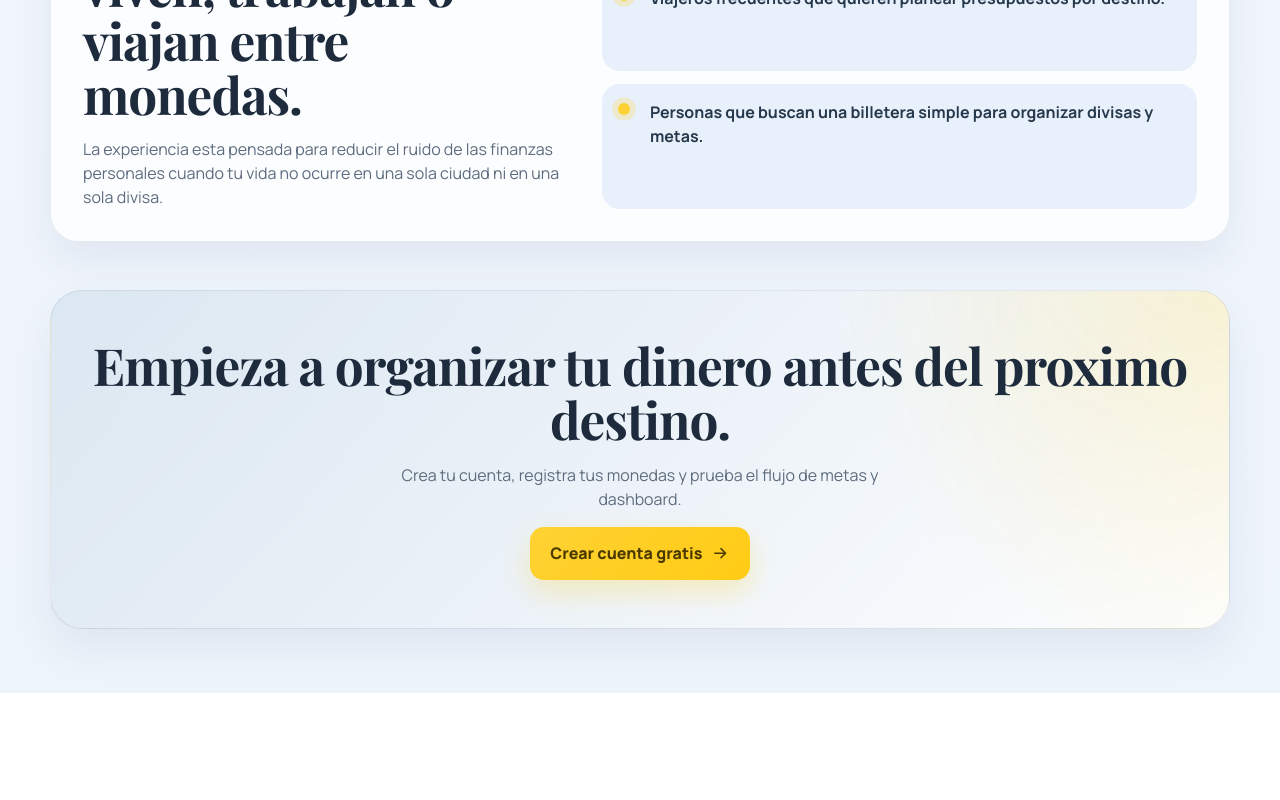
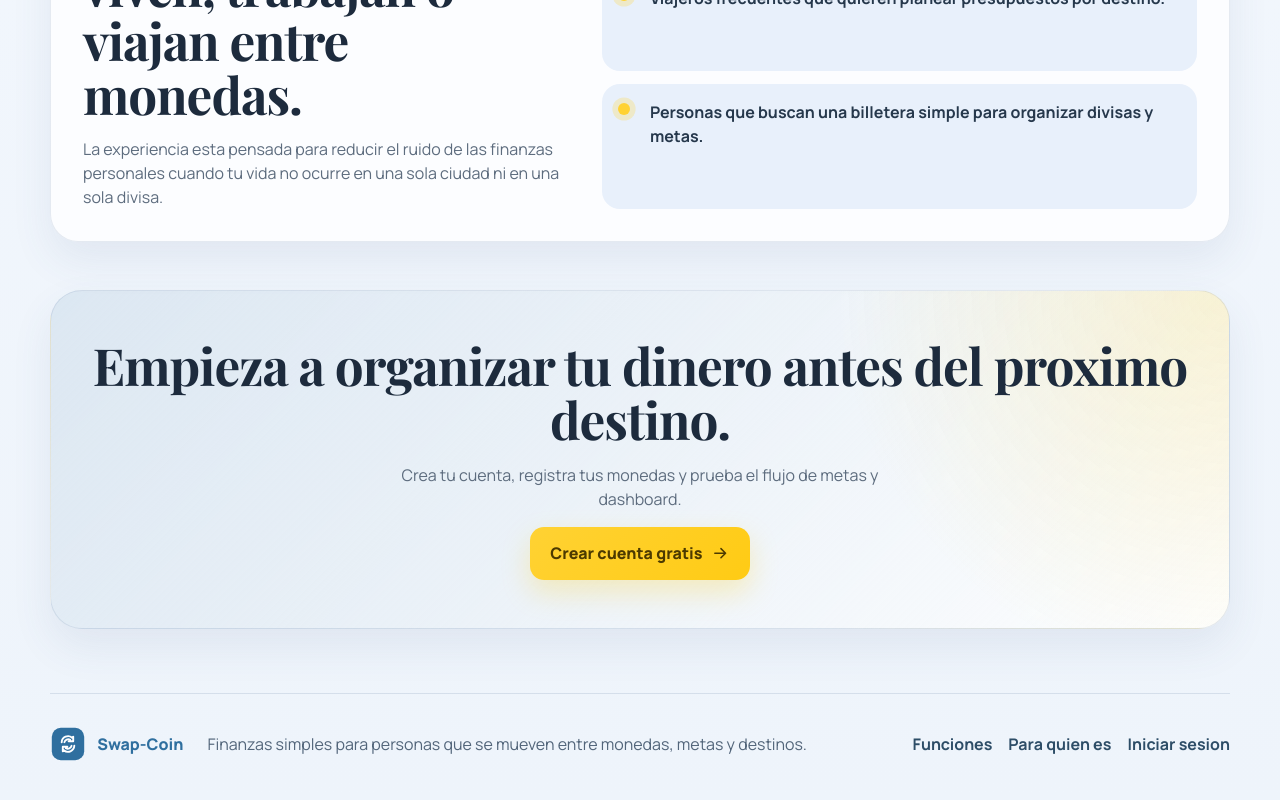
Before and after one commit to swapcoinn-droid/Swap-Coin-Frontend, a React (Vite) app: page / in a window 1280 px wide. Shown: the part 1631-2431 px from the top of the page. Before the commit the page ends 2324 px from the top, so only its background shows below. Built offline with nearby package versions, Linux system fonts and the light colour scheme.

Commit message:
feat: add landing footer

```diff
--- a/src/pages/landing/LandingPage.tsx
+++ b/src/pages/landing/LandingPage.tsx
@@ -145,6 +145,23 @@ export function LandingPage() {
           Crear cuenta gratis <ArrowRightIcon />
         </Link>
       </section>
+
+      <footer className="landing-footer">
+        <Link className="landing-footer__brand" to={routes.home} aria-label="Swap-Coin inicio">
+          <span className="landing-footer__mark">
+            <BrandMark />
+          </span>
+          <span>Swap-Coin</span>
+        </Link>
+
+        <p>Finanzas simples para personas que se mueven entre monedas, metas y destinos.</p>
+
+        <nav className="landing-footer__links" aria-label="Enlaces del footer">
+          <a href="#features">Funciones</a>
+          <a href="#audience">Para quien es</a>
+          <Link to={routes.login}>Iniciar sesion</Link>
+        </nav>
+      </footer>
     </main>
   )
 }
--- a/src/pages/landing/landing-page.css
+++ b/src/pages/landing/landing-page.css
@@ -358,6 +358,49 @@
   max-width: 560px;
 }
 
+.landing-footer {
+  width: min(100% - 3rem, 1180px);
+  margin: 0 auto;
+  padding: 2rem 0 2.5rem;
+  border-top: 1px solid rgba(74, 104, 145, 0.16);
+  display: grid;
+  grid-template-columns: auto 1fr auto;
+  align-items: center;
+  gap: 1.5rem;
+}
+
+.landing-footer__brand {
+  display: inline-flex;
+  align-items: center;
+  gap: 0.7rem;
+  color: var(--brand);
+  font-weight: 800;
+  text-decoration: none;
+}
+
+.landing-footer__mark {
+  width: 2.25rem;
+  height: 2.25rem;
+  display: inline-flex;
+}
+
+.landing-footer p {
+  color: #52657a;
+}
+
+.landing-footer__links {
+  display: inline-flex;
+  flex-wrap: wrap;
+  justify-content: flex-end;
+  gap: 1rem;
+  color: #2d4d67;
+  font-weight: 700;
+}
+
+.landing-footer__links a {
+  text-decoration: none;
+}
+
 @media (max-width: 920px) {
   .landing-nav {
     border-radius: 28px;
@@ -386,6 +429,16 @@
 
   .landing-metrics {
     margin-top: 0;
+  }
+
+  .landing-footer {
+    grid-template-columns: 1fr;
+    justify-items: center;
+    text-align: center;
+  }
+
+  .landing-footer__links {
+    justify-content: center;
   }
 }
 
@@ -418,4 +471,8 @@
   .landing-button {
     width: 100%;
   }
+
+  .landing-footer {
+    width: min(100% - 2rem, 1180px);
+  }
 }
```
